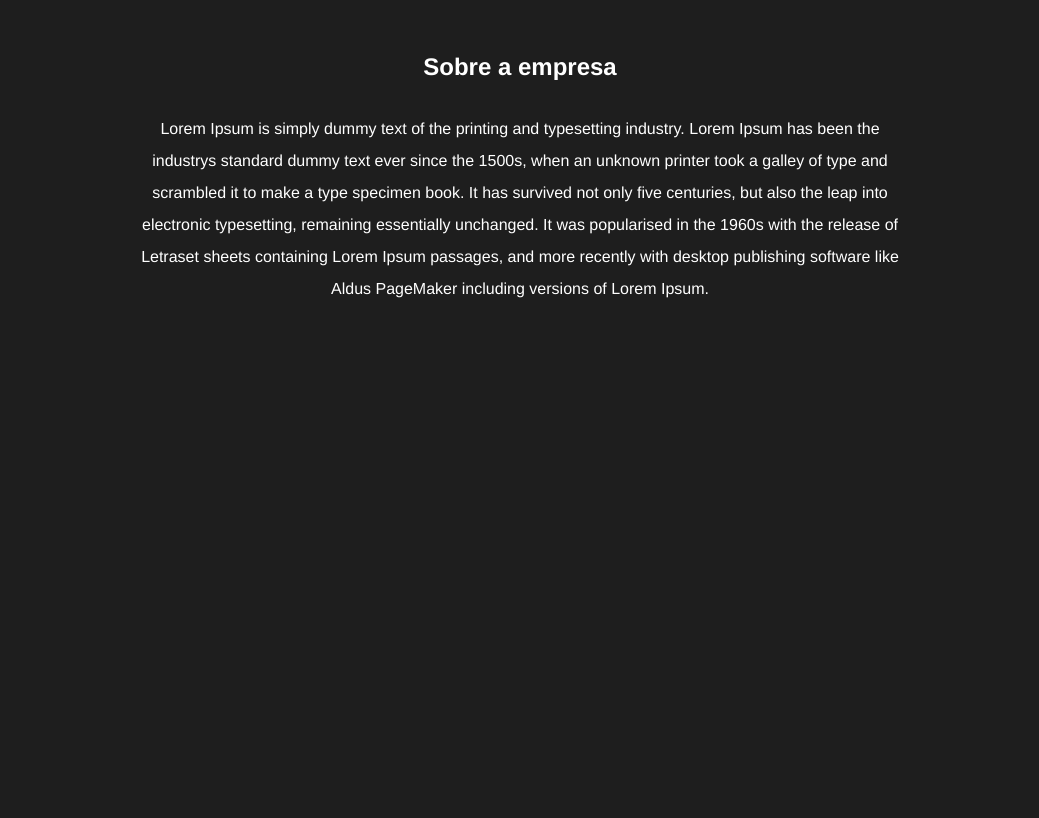
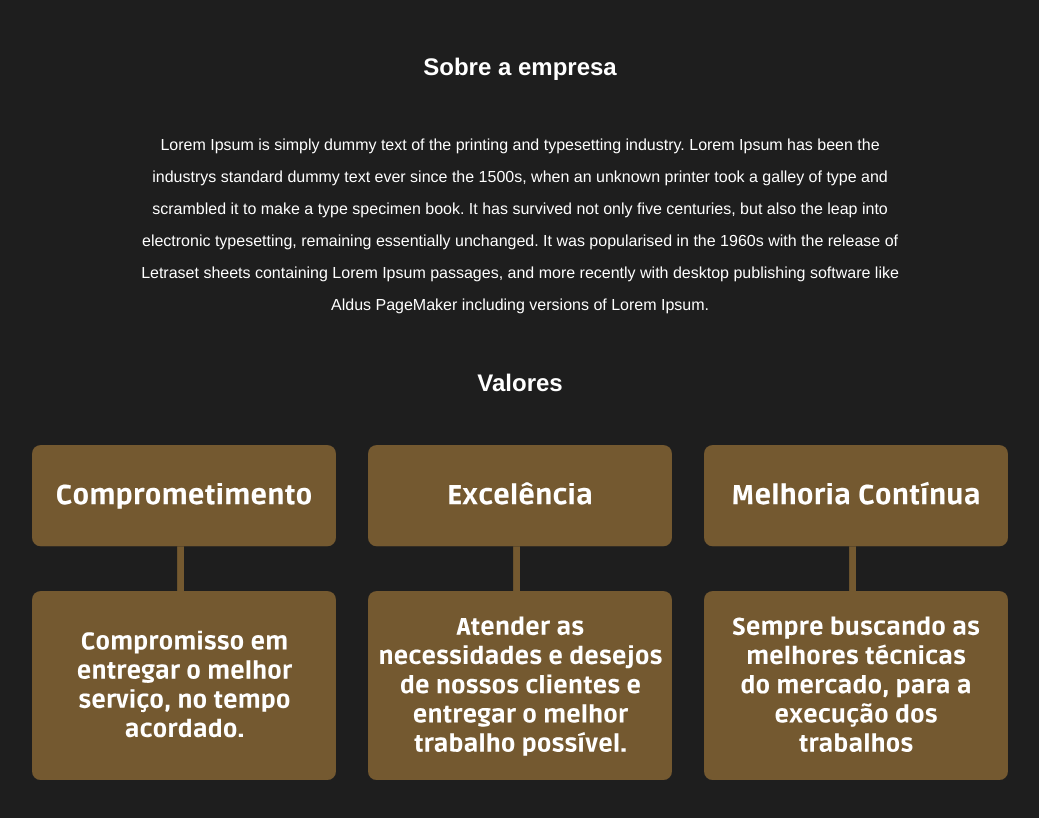
Before and after one commit to ramirezmz/carpintaria-nova-era, a React (Vite) app: page / in a window 1280 px wide. Shown: the part 482-1300 px from the top of the page, without its empty margins (120-1159 px from the left). Before the commit the page ends 838 px from the top, so only its background shows below. Built offline with nearby package versions, Linux system fonts and the light colour scheme.

Commit message:
feat: add title values + values of the project

```diff
--- a/src/pages/About.tsx
+++ b/src/pages/About.tsx
@@ -1,11 +1,17 @@
 import React from 'react'
-import {AboutContent, Paragraph, Title} from './styled'
+import {AboutContent, Paragraph, Title, ContentValore} from './styled'
 
 function About() {
    return (
       <AboutContent>
          <Title>Sobre a empresa</Title>
          <Paragraph>Lorem Ipsum is simply dummy text of the printing and typesetting industry. Lorem Ipsum has been the industrys standard dummy text ever since the 1500s, when an unknown printer took a galley of type and scrambled it to make a type specimen book. It has survived not only five centuries, but also the leap into electronic typesetting, remaining essentially unchanged. It was popularised in the 1960s with the release of Letraset sheets containing Lorem Ipsum passages, and more recently with desktop publishing software like Aldus PageMaker including versions of Lorem Ipsum.</Paragraph>
+         <Title>Valores</Title>
+         <ContentValore>
+            <img src="/public/valores-compromisso.svg" alt="compromisso" />
+            <img src="/public/valores-excelencia.svg" alt="excelencia" />
+            <img src="/public/valores-melhoria continua.svg" alt="melhoria" />
+         </ContentValore>
       </AboutContent>
    )
 }
--- a/src/pages/styled.ts
+++ b/src/pages/styled.ts
@@ -15,7 +15,15 @@ export const Title = styled.h1`
 
 export const Paragraph = styled.p`
    padding: 0 13rem;
-   margin-top: 2rem;
+   margin: 3rem 0;
    line-height: 2rem;
    text-align: center;
 `
+
+export const ContentValore = styled.div`
+   padding: 2rem;
+   img {
+      padding: 1rem;
+      width: 19rem
+   }
+`
```
